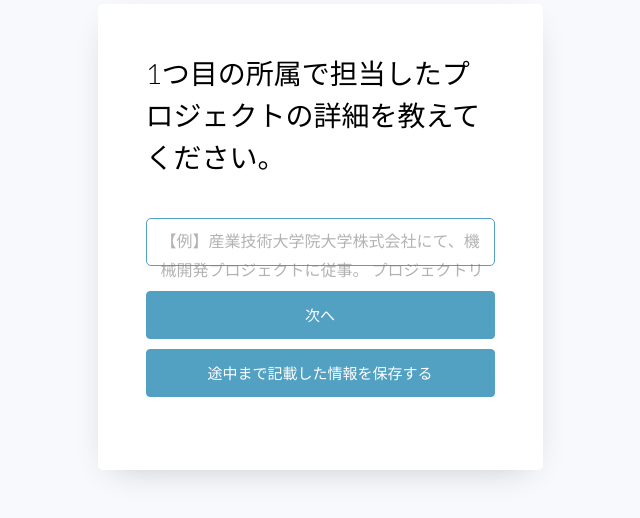
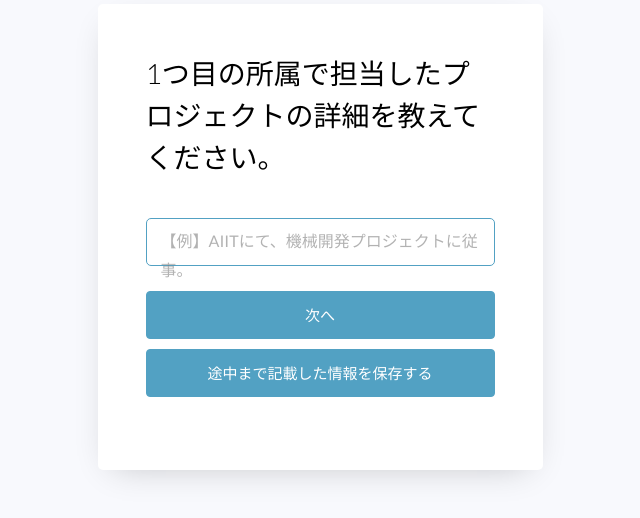
Before and after one commit to rikotsuka/nikonikomodoki, a plain HTML site: page form02.html in a window 1280 px wide. Shown: the part 108-626 px from the top of the page, without its empty margins (320-960 px from the left). Drawn offline with Linux system fonts and the light colour scheme.

Commit message:
form_button_upload

```diff
--- a/form02.html
+++ b/form02.html
@@ -38,8 +38,7 @@
 							<form action="#" class="signin-form">
 			      		<div class="form-group mt-3">
 			      			<input type="text" class="form-control" required>
-			      			<label class="form-control-placeholder" for="username">【例】産業技術大学院大学株式会社にて、機械開発プロジェクトに従事。
-								プロジェクトリーダーに従事し、最終的に300％の売り上げ向上に貢献。</label>
+			      			<label class="form-control-placeholder" for="username">【例】AIITにて、機械開発プロジェクトに従事。</label>
 			      		</div>
 
 		            <!-- <div class="form-group">
```
Also changed, not shown: form03.html (+2 -1 lines), form04.html (+3 -1 lines).
